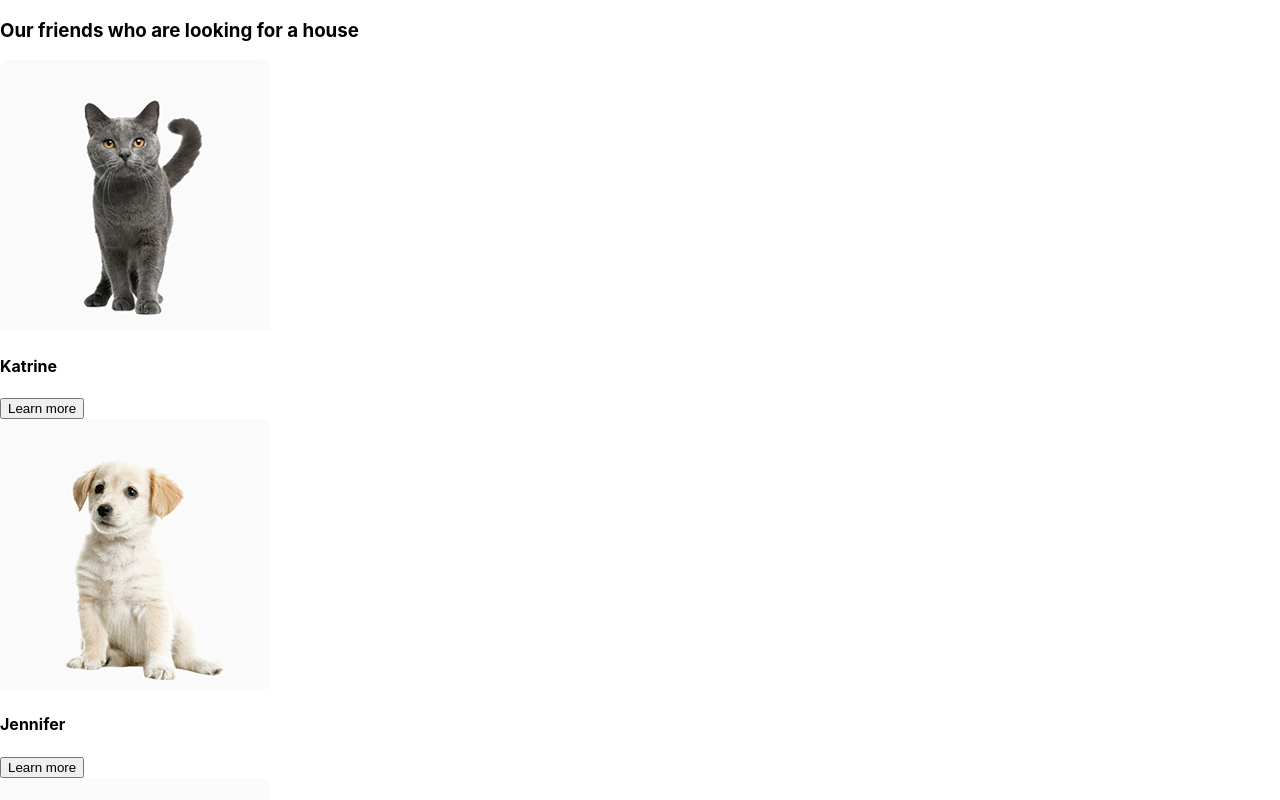
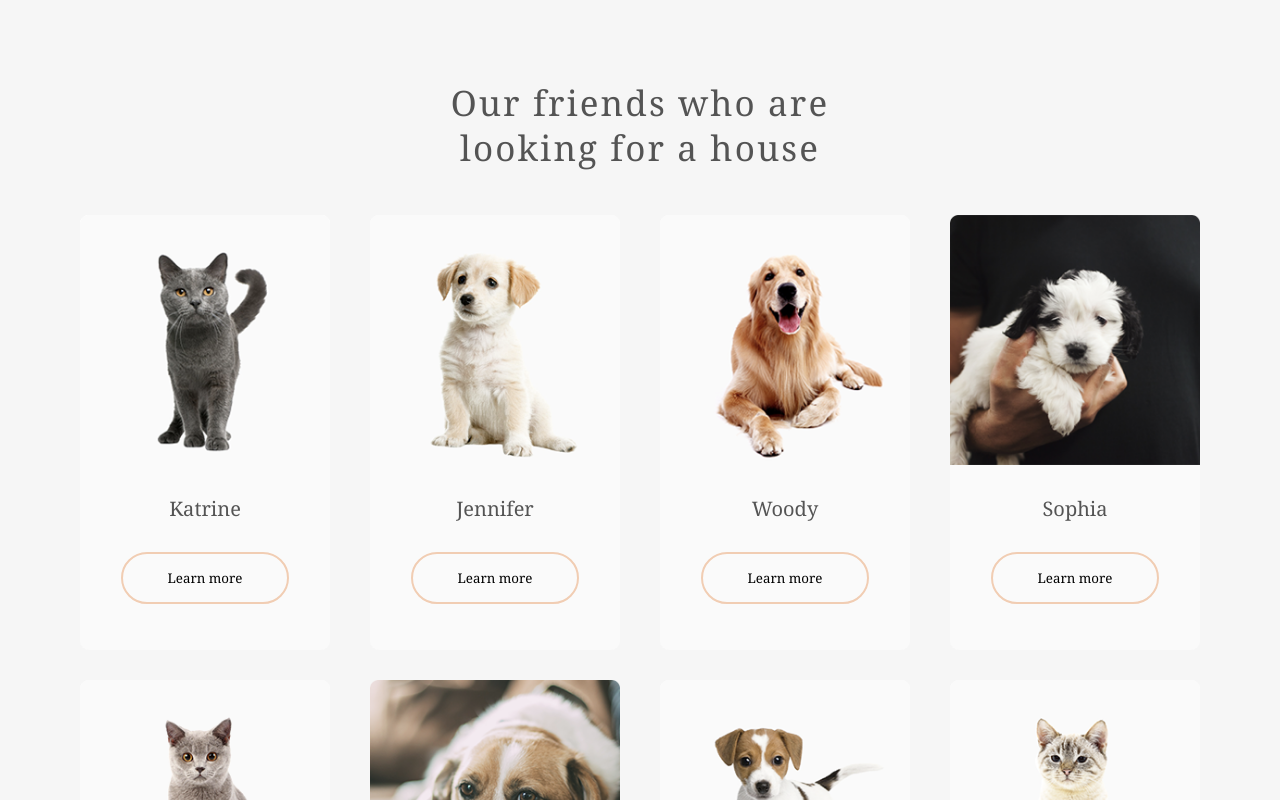
Before and after one commit to ley-na/adaptive-react-component, a React (Create React App) app: page / in a window 1280 px wide. Shown: the top 800 px of the page. Built offline with nearby package versions, Linux system fonts and the light colour scheme.

Commit message:
feat: add styles

```diff
--- a/src/components/Catalog/Catalog.scss
+++ b/src/components/Catalog/Catalog.scss
@@ -0,0 +1,89 @@
+.section {
+  max-width: 1200px;
+  margin-left: auto;
+  margin-right: auto;
+  padding: 80px 40px;
+
+  &__title {
+    max-width: 400px;
+    margin: 0 auto 45px;
+    font-family: 'Georgia', serif;
+    font-size: 35px;
+    line-height: 45px;
+    align-items: center;
+    text-align: center;
+    letter-spacing: 0.06em;
+
+    @media (max-width: 650px) {
+      font-size: 25px;
+      line-height: 32px;
+    }
+  }
+
+  &__content {
+    display: grid;
+    grid-template-columns: repeat(4, 1fr);
+    grid-row-gap: 30px;
+    grid-column-gap: 40px;
+
+    @media (max-width: 1250px) {
+      grid-template-columns: repeat(3, 1fr);
+    }
+
+    @media (max-width: 980px) {
+      grid-template-columns: repeat(2, 1fr);
+    }
+
+    @media (max-width: 650px) {
+      display: block;
+    }
+  }
+
+  &__article {
+    margin-left: auto;
+    margin-right: auto;
+    background-color: #FAFAFA;
+    border-radius: 9px;
+    max-width: 270px;
+    min-height: 435px;
+  }
+
+  @media (max-width: 768px) {
+    padding: 60px 30px;
+  }
+
+  @media (max-width: 320px) {
+    padding: 40px 10px;
+  }
+}
+
+.article {
+  display: flex;
+  flex-direction: column;
+  align-items: center;
+
+  @media (max-width: 650px) {
+    margin-bottom: 30px;
+
+    &:last-child {
+      margin-bottom: 0;
+    }
+  }
+
+  &__title {
+    margin: 30px 0;
+    font-size: 20px;
+    text-align: center;
+  }
+
+  &__btn {
+    padding: 15px 45px;
+    margin: 0 auto;
+    background: none;
+    border: 2px solid #F1CDB3;
+    border-radius: 100px;
+    cursor: pointer;
+  }
+
+
+}
--- a/src/index.scss
+++ b/src/index.scss
@@ -1,13 +1,22 @@
-body {
+* {
+  box-sizing: border-box;
   margin: 0;
-  font-family: -apple-system, BlinkMacSystemFont, 'Segoe UI', 'Roboto', 'Oxygen',
-    'Ubuntu', 'Cantarell', 'Fira Sans', 'Droid Sans', 'Helvetica Neue',
-    sans-serif;
+  padding: 0;
+  list-style: none;
+  outline: none;
+  font-family: 'Georgia', serif, -apple-system, system-ui, sans-serif;
   -webkit-font-smoothing: antialiased;
   -moz-osx-font-smoothing: grayscale;
+  font-weight: normal;
+  font-style: normal;
 }
 
-code {
-  font-family: source-code-pro, Menlo, Monaco, Consolas, 'Courier New',
-    monospace;
+body {
+  background-color: #F6F6F6;
+  color: #545454;
 }
+
+img {
+  max-width: 100%;
+  height: auto;
+}
```
